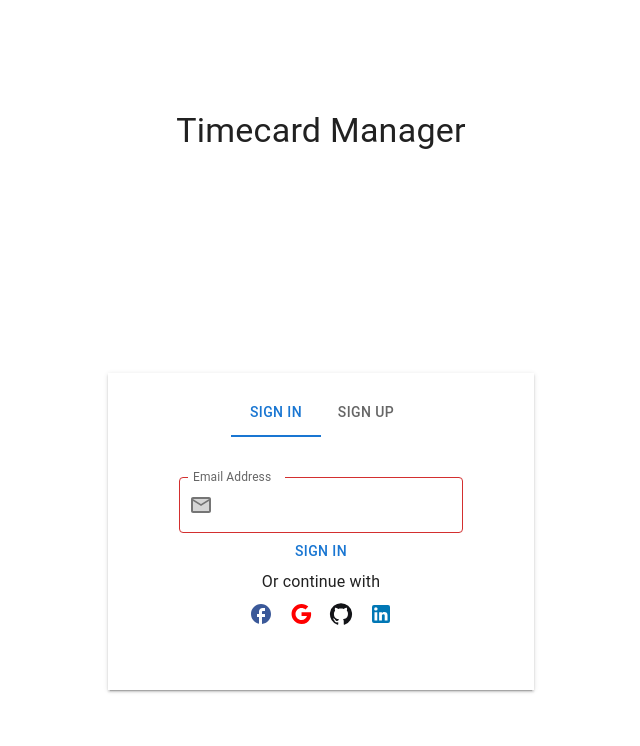
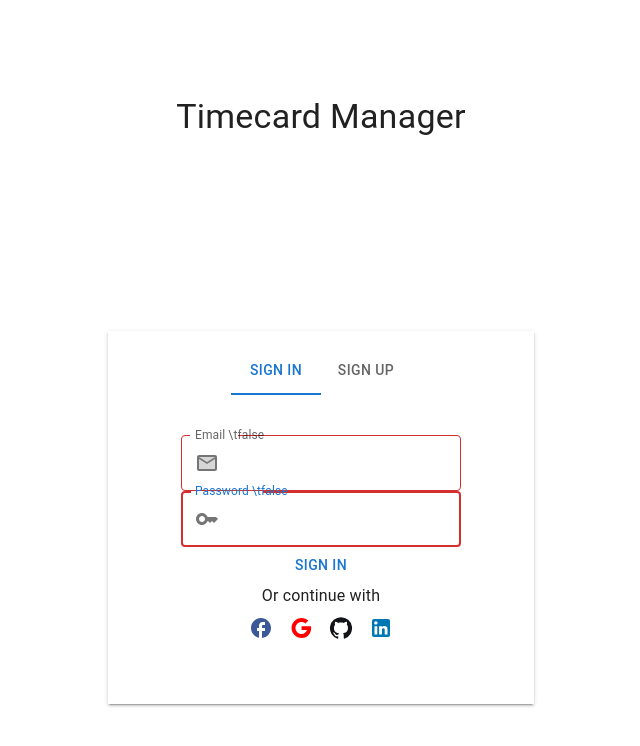
Before and after one commit to AndreaPallotta/Timecard-Manager, a React (Vite) app in the folder react_client/: page /auth in a window 1280 px wide. Shown: the top 746 px of the page, without its empty margins (319-959 px from the left). Built offline with nearby package versions, Linux system fonts and the light colour scheme; no server answers.

Commit message:
Added login fields

```diff
--- a/react_client/src/components/Form/TextField.jsx
+++ b/react_client/src/components/Form/TextField.jsx
@@ -1,3 +1,4 @@
+import useBoolean from '@/hooks/useBoolean';
 import Visibility from '@mui/icons-material/Visibility';
 import VisibilityOff from '@mui/icons-material/VisibilityOff';
 import {
@@ -8,8 +9,9 @@ import {
   OutlinedInput,
 } from '@mui/material';
 import PropTypes from 'prop-types';
-import React, { useState } from 'react';
+import React from 'react';
 
+// TODO: Fix password toggle
 const CTextField = (props) => {
   const {
     label,
@@ -26,11 +28,7 @@ const CTextField = (props) => {
     ...other
   } = props;
 
-  const [showPassword, setShowPassword] = useState(false);
-
-  const handleToggleShowPassword = () => {
-    setShowPassword((...prevState) => !prevState);
-  };
+  const [showPassword, toggleShowPassword] = useBoolean(false);
 
   const prevDefault = (event) => {
     event.preventDefault();
@@ -38,8 +36,8 @@ const CTextField = (props) => {
 
   const formatAdornment = (adornment, position) => (
     <InputAdornment position={position}>
-      {typeof adornment === 'string' ? (
-        adornment
+      {typeof adornment === 'string' || !adornment.onClick ? (
+        adornment.icon ?? adornment
       ) : (
         <IconButton
           aria-label={adornment.aria}
@@ -57,7 +55,7 @@ const CTextField = (props) => {
     formatAdornment(
       {
         icon: showPassword ? <VisibilityOff /> : <Visibility />,
-        onClick: handleToggleShowPassword,
+        onClick: toggleShowPassword,
         aria: 'toggle-password-field-visibility',
       },
       'end'
@@ -71,8 +69,12 @@ const CTextField = (props) => {
 
   return (
     <FormControl>
-      <InputLabel htmlFor={`c-text-field-${label}}`}>{label}</InputLabel>
+      <InputLabel htmlFor={`c-text-field-${label}}`}>
+        {label} \t
+        {`${showPassword}`}
+      </InputLabel>
       <OutlinedInput
+        autoFocus
         defaultValue={defaultValue}
         error={error || false}
         fullWidth
@@ -87,7 +89,7 @@ const CTextField = (props) => {
         variant='outlined'
         {...(type && { type })}
         {...(password && {
-          type: 'password',
+          type: showPassword ? 'password' : 'text',
         })}
         {...(isAdornmentValid(start) && {
           startAdornment: formatAdornment(start, 'start'),
--- a/react_client/src/pages/LoginPage.jsx
+++ b/react_client/src/pages/LoginPage.jsx
@@ -38,29 +38,53 @@ const LoginPage = () => {
     setEmail(event.target.value);
   };
 
+  const handlePasswordChange = (event) => {
+    setPassword(event.target.value);
+  };
+
+  const validateEmail = () => {
+    return email.toLowerCase().match(/^[^\s@]+@[^\s@]+\.[^\s@]+$/);
+  };
+
+  const validatePassword = () => {
+    return password.match(
+      /^(?=.*[0-9])(?=.*[a-z])(?=.*[A-Z])([a-zA-Z0-9]{8,})$/
+    );
+  };
+
   return (
     <Box
       p={3}
       sx={{
         display: 'flex',
         flexDirection: 'column',
-        justifyContent: 'center',
         alignItems: 'center',
       }}
     >
-      {/* <TextField sx={{ width: '100%' }}>Email</TextField> */}
       <CTextField
         value={email}
-        label='Email Address'
+        label='Email'
         onChange={handleEmailChange}
         required
+        error={!validateEmail()}
         type='email'
-        error
         start={{
           icon: <EmailTwoTone />,
           aria: 'login-email-field',
         }}
+      />
+
+      <CTextField
+        value={password}
+        label='Password'
+        onChange={handlePasswordChange}
+        required
+        error={!validatePassword()}
         password
+        start={{
+          icon: <KeyTwoTone />,
+          aria: 'login-password-field',
+        }}
       />
 
       <Button>Sign In</Button>
```
